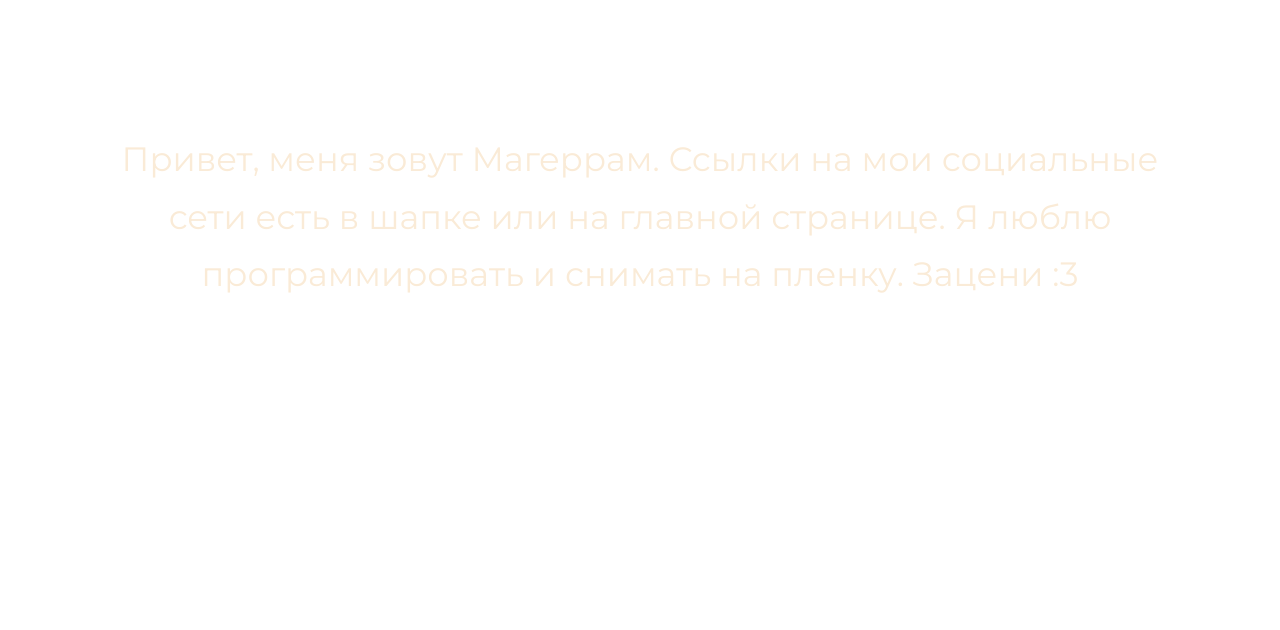
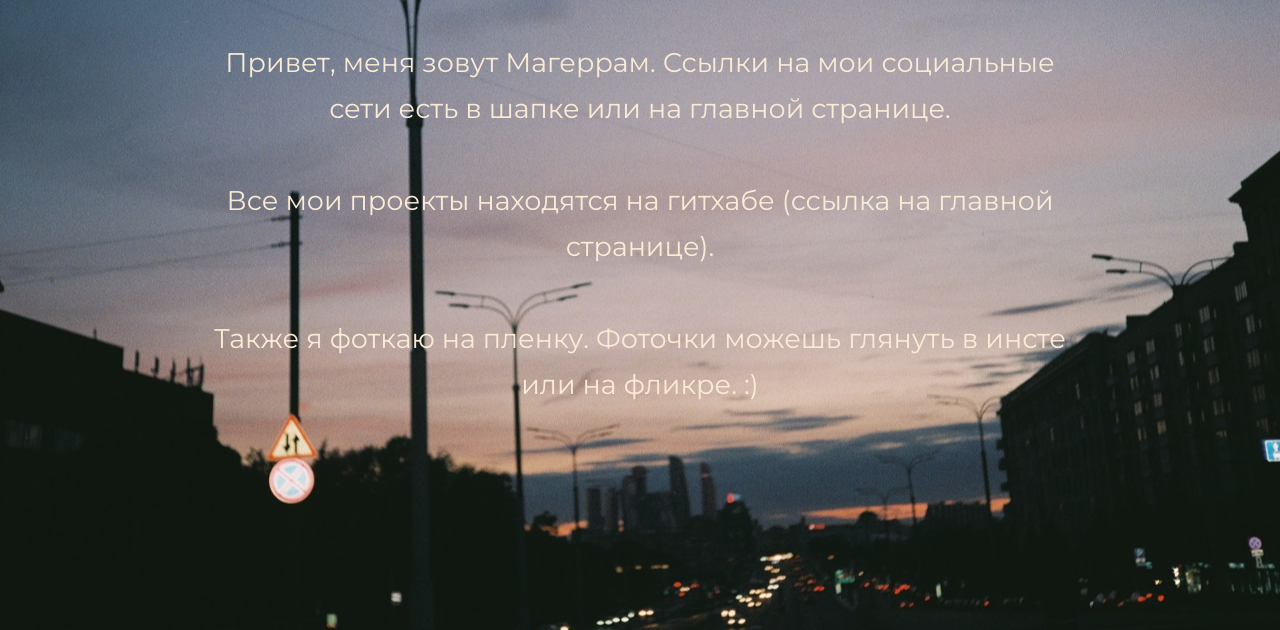
Before and after one commit to vegetablestoptalking/vgtstptlk.github.io, a plain HTML site: page pages/about.html in a window 1280 px wide. Shown: the part 170-800 px from the top of the page. Drawn offline with Linux system fonts and the light colour scheme.

Commit message:
uploading files

```diff
--- a/css/style_about.css
+++ b/css/style_about.css
@@ -10,11 +10,12 @@ h2 {
 	text-align:center;
 }
 p {
-	font-size: 0.75em;
+	font-size: 0.60em;
 	font-family: 'Montserrat', sans-serif;
 	line-height: 1.7;
 	color: #FAEBD7;
 	text-align: center;
-	margin: 0 auto 10px;
-	padding: 100px;
+	margin: 0px auto 10px;
+	width: 70%;
+	padding: 10px;
 }
--- a/pages/about.html
+++ b/pages/about.html
@@ -8,15 +8,15 @@
 		<meta name = "author" content="Magerram Zeinalov" />
 		<meta name="viewport" content="width=device-width, initial-scale=1.0">
 		<meta http-equiv="content-type" content="text/html; charset=utf-8" />
-		<link rel="stylesheet" type="text/css" href="/css/style_about.css" />
-		<link rel="stylesheet" type="text/css" href="/css/demo.css" />
+		<link rel="stylesheet" type="text/css" href="../css/style_about.css" />
+		<link rel="stylesheet" type="text/css" href="../css/demo.css" />
 	</head>
-	<body style = "background-image: url(A034710-R1-27-1.JPG)">
+	<body style = "background-image: url(../A034710-R1-27-1.JPG)">
 	<div class = "container">
 			<div class="header">
 			<a href="https://vk.com/magerram_zeynalov" target="_blank">VK</a>
              <span class="center">
-					<a href="index.html">
+					<a href="../index.html">
                         <strong>Main Page</strong>
 					</a>
 				</span>
@@ -32,9 +32,10 @@
 		<h2>обо мне</h2>
 		<div class = "post">
 			<p>Привет, меня зовут Магеррам.
-			Ссылки на мои социальные сети есть в шапке или на главной странице.
-			Я люблю программировать и снимать на пленку.
-			Зацени :3</p>
+			Ссылки на мои социальные сети есть в шапке или на главной странице.<br><br>
+			Все мои проекты находятся на гитхабе (ссылка на главной странице).<br><br>
+			Также я фоткаю на пленку. Фоточки можешь глянуть в инсте или на фликре. :)
+			</p>
 		</div>
 
 	</body>
```
Also changed, not shown: index.html (+2 -2 lines).
